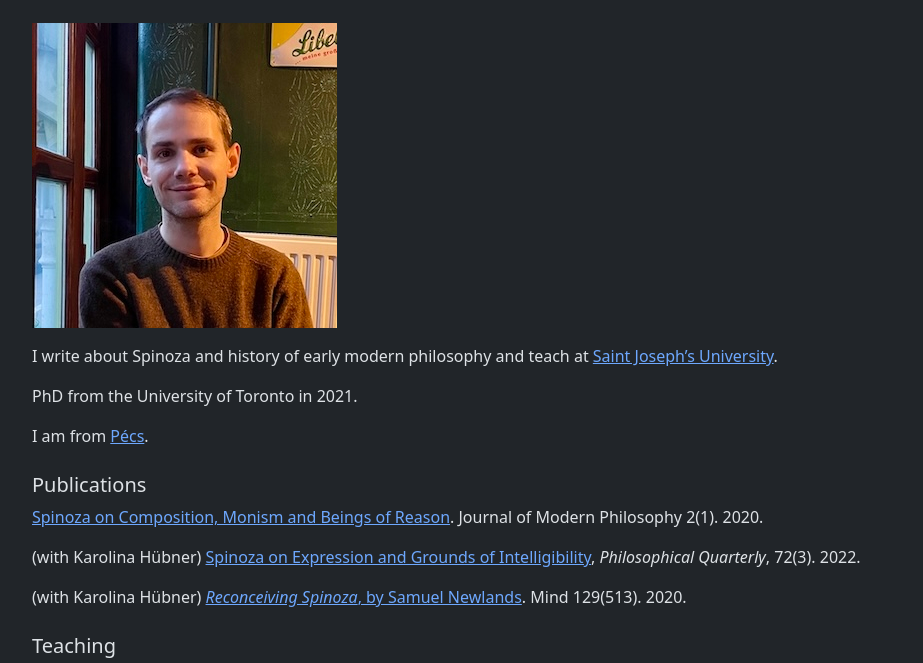
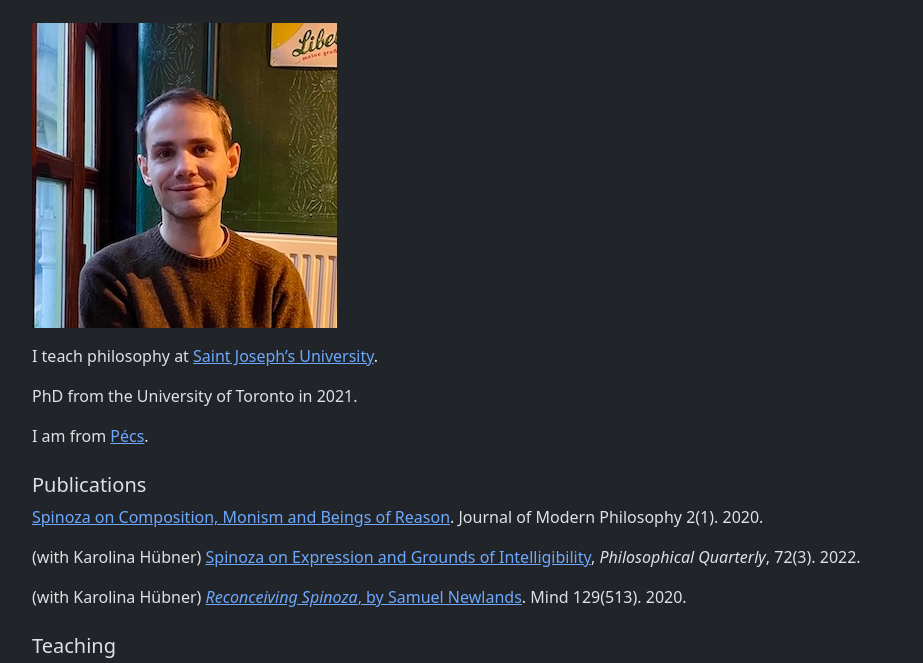
Before and after one commit to robertmatyasi/robertmatyasi.github.io, a plain HTML site: page index.html in a window 1280 px wide. Shown: the part 93-756 px from the top of the page, without its empty margins (50-973 px from the left). Drawn offline with nearby package versions, Linux system fonts and the light colour scheme.

Commit message:
aug 2024 edit

```diff
--- a/index.html
+++ b/index.html
@@ -21,8 +21,7 @@
         <div class="row">
           <div class="col-md-12" style="margin-bottom: 10px">
             <p><img src="files/portrait.jpg" class="img.fluid" /></p>
-            <p>I write about Spinoza and history of early modern
-            philosophy and teach at <a
+            <p>I teach philosophy at <a
             href="https://www.sju.edu/departments/philosophy/faculty/part-time">Saint
             Joseph’s University</a>.</p>
             <p>PhD from the University of Toronto in 2021.</p>
```
